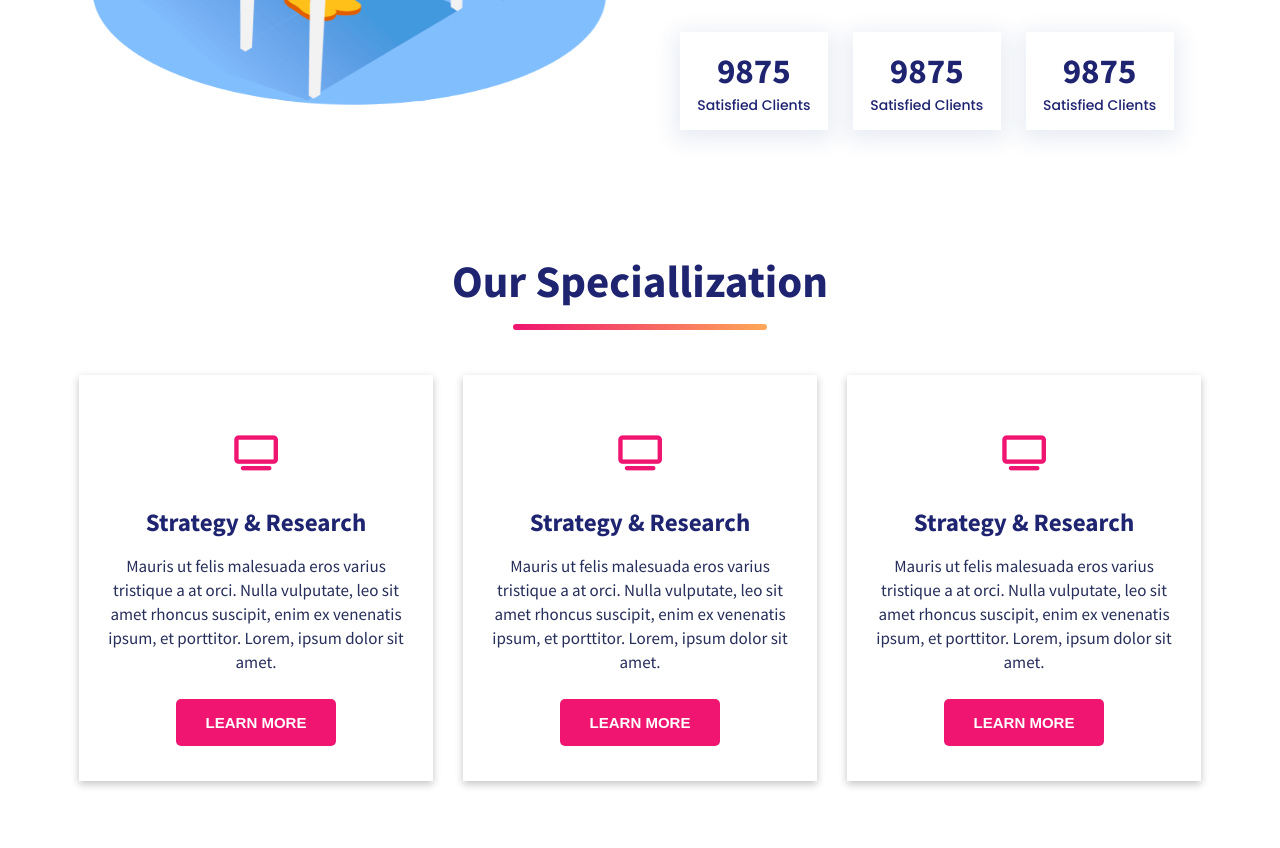
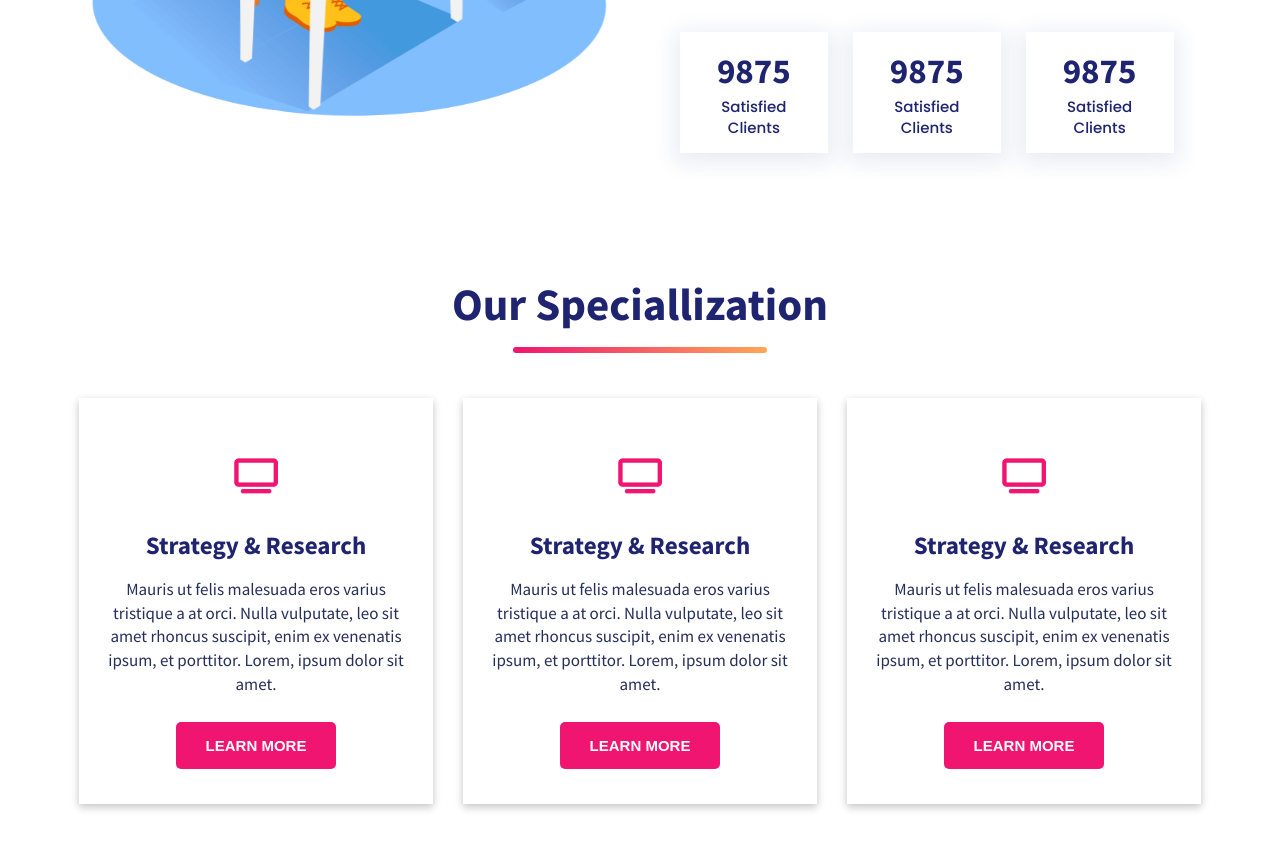
Before and after one commit to vusal5555/agency.responsive.github.io, a website: page index.html in a window 1280 px wide. Shown: the part 1088-1936 px from the top of the page. Drawn offline with Linux system fonts and the light colour scheme.

Commit message:
opt 893423794235

```diff
--- a/css/style.css
+++ b/css/style.css
@@ -426,7 +426,7 @@ body {
   .about--stat-1 {
     font-size: 3.5rem; }
   .about--stat-2 {
-    font-size: 1.4rem; }
+    font-size: 1.5rem; }
   .about--stats {
     flex-direction: row;
     gap: 2.5rem; }
```
